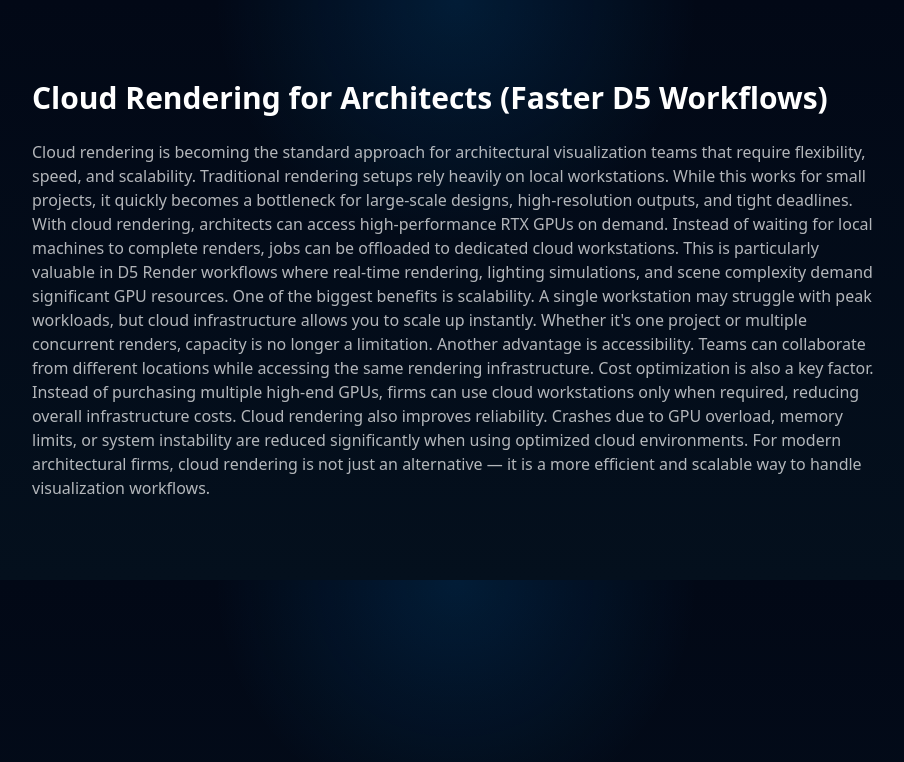
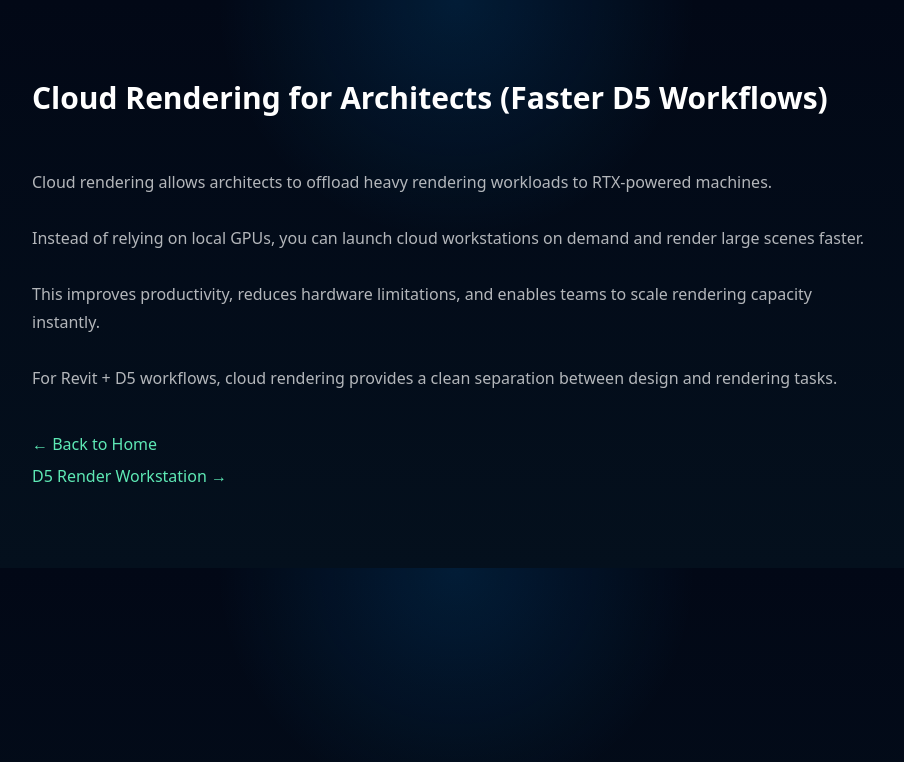
Before and after one commit to coreframecloud/coreframecloudwebsite, a Next.js app: page /cloud-rendering-for-architects in a window 1280 px wide. Shown: the top 762 px of the page, without its empty margins (184-1088 px from the left). Built offline with nearby package versions, Linux system fonts and the light colour scheme.

Commit message:
Refine CoreFrame D5 render, header, footer, and SEO3

```diff
--- a/app/[slug]/page.tsx
+++ b/app/[slug]/page.tsx
@@ -7,135 +7,81 @@ type PageData = {
 };
 
 const pagesData: Record<string, PageData> = {
-  "d5-render-cloud": {
-    title: "D5 Render Cloud Workstation",
-    description: "Run D5 Render on RTX GPUs in the cloud.",
-    content:
-      "Run D5 Render on RTX GPUs in the cloud without upgrading hardware.",
-  },
-  "cloud-rendering-for-architects": {
-    title: "Cloud Rendering for Architects",
-    description: "RTX cloud GPUs for architectural workflows.",
-    content:
-      "Use RTX cloud GPUs for architectural visualization and large scenes.",
-  },
   "d5-render-cloud-workstation": {
     title: "D5 Render Cloud Workstation (RTX GPU for Architects)",
-  description: "Run D5 Render on RTX GPUs in the cloud with ready-to-use workstations.",
+    description:
+      "Run D5 Render on RTX GPUs in the cloud with ready-to-use workstations.",
     content: `
-D5 Render Cloud Workstation is designed for architects, visualization studios, and 3D designers who need high-performance rendering without investing in expensive local GPUs.
+D5 Render Cloud Workstation is designed for architects and 3D designers who need high-performance rendering without investing in expensive GPUs.
 
-Instead of upgrading your workstation, you can launch a fully configured Windows machine with RTX GPU, WDDM enabled, and start rendering in under 2 minutes.
+Launch a fully configured Windows workstation with RTX GPU, WDDM enabled, and start rendering in under 2 minutes.
 
-This approach eliminates the need for hardware procurement, setup, driver installation, and system maintenance. You simply launch, upload your project files, render, download the output, and terminate the session.
+Choose VRAM from 16GB to 48GB depending on scene complexity. Upload files, render, download output, and terminate the session.
 
-The biggest advantage comes from VRAM flexibility. With options ranging from 16GB to 48GB VRAM, you can choose the right configuration depending on scene complexity. Large architectural scenes, high-resolution outputs, and real-time lighting workflows benefit significantly from higher VRAM.
-
-Another important aspect is cost efficiency. Instead of locking capital into GPUs that may sit idle, cloud workstations allow you to pay only for active usage. This is especially useful for studios handling fluctuating workloads.
-
-For teams using Revit + D5 Render workflows, this model works seamlessly. Design work can continue locally, while rendering jobs are offloaded to high-performance cloud machines.
-
-Security is also built into the workflow. Files are transferred only to the provisioned workstation and removed when the session ends, ensuring isolation between users.
-
-If you are currently limited by GPU memory, rendering speed, or system stability, moving to a D5 Render cloud workstation can significantly improve productivity and turnaround time.
-`
+This eliminates hardware costs, improves rendering speed, and allows flexible scaling for different project sizes.
+`,
   },
 
   "cloud-rendering-for-architects": {
     title: "Cloud Rendering for Architects (Faster D5 Workflows)",
-  description: "How architects use cloud GPUs for faster rendering workflows.",
+    description:
+      "How architects use cloud GPUs for faster rendering workflows.",
     content: `
-Cloud rendering is becoming the standard approach for architectural visualization teams that require flexibility, speed, and scalability.
+Cloud rendering allows architects to offload heavy rendering workloads to RTX-powered machines.
 
-Traditional rendering setups rely heavily on local workstations. While this works for small projects, it quickly becomes a bottleneck for large-scale designs, high-resolution outputs, and tight deadlines.
+Instead of relying on local GPUs, you can launch cloud workstations on demand and render large scenes faster.
 
-With cloud rendering, architects can access high-performance RTX GPUs on demand. Instead of waiting for local machines to complete renders, jobs can be offloaded to dedicated cloud workstations.
+This improves productivity, reduces hardware limitations, and enables teams to scale rendering capacity instantly.
 
-This is particularly valuable in D5 Render workflows where real-time rendering, lighting simulations, and scene complexity demand significant GPU resources.
-
-One of the biggest benefits is scalability. A single workstation may struggle with peak workloads, but cloud infrastructure allows you to scale up instantly. Whether it's one project or multiple concurrent renders, capacity is no longer a limitation.
-
-Another advantage is accessibility. Teams can collaborate from different locations while accessing the same rendering infrastructure.
-
-Cost optimization is also a key factor. Instead of purchasing multiple high-end GPUs, firms can use cloud workstations only when required, reducing overall infrastructure costs.
-
-Cloud rendering also improves reliability. Crashes due to GPU overload, memory limits, or system instability are reduced significantly when using optimized cloud environments.
-
-For modern architectural firms, cloud rendering is not just an alternative — it is a more efficient and scalable way to handle visualization workflows.
-`
+For Revit + D5 workflows, cloud rendering provides a clean separation between design and rendering tasks.
+`,
   },
 
   "d5-render-vs-local-gpu": {
     title: "D5 Render Cloud vs Local GPU (Performance Comparison)",
-  description: "Compare cloud rendering vs local GPU for D5 Render workflows.",
+    description:
+      "Compare cloud rendering vs local GPU for D5 Render workflows.",
     content: `
-Choosing between a local GPU workstation and a cloud rendering setup depends on workload, budget, and flexibility requirements.
+Local GPUs are limited by VRAM and hardware constraints.
 
-Local GPUs provide immediate access and no dependency on internet connectivity. However, they come with limitations such as fixed VRAM, high upfront cost, and lack of scalability.
+Cloud GPUs allow you to choose configurations based on project needs, improving performance for large scenes.
 
-Cloud workstations, on the other hand, allow you to choose GPU configurations based on project requirements. This means you are not restricted by your local hardware capabilities.
+Cloud rendering reduces hardware costs, eliminates maintenance, and allows flexible usage based on workload.
+`,
+  },
 
-Performance differences become noticeable when working with large scenes. Cloud GPUs with higher VRAM can handle complex lighting, textures, and geometry more efficiently than mid-range local GPUs.
-
-Another key factor is utilization. Local GPUs often remain idle when not rendering, leading to inefficient capital usage. Cloud GPUs are used only when needed, making them more cost-effective in variable workloads.
-
-Maintenance is also a concern with local setups. Driver updates, hardware failures, and system configuration issues can disrupt workflows. Cloud environments are pre-configured and managed, reducing operational overhead.
-
-For teams working on tight deadlines or handling multiple projects, cloud rendering offers a clear advantage in terms of speed and flexibility.
-
-In most modern workflows, a hybrid approach works best — design locally and render in the cloud.
-`
-},
   "revit-d5-cloud-workflow": {
     title: "Revit + D5 Render Cloud Workflow",
-  description: "Optimize Revit to D5 workflows using cloud GPUs.",
+    description:
+      "Optimize Revit to D5 workflows using cloud GPUs.",
     content: `
-Revit and D5 Render are widely used together in architectural workflows, but rendering performance often becomes a bottleneck.
+Revit and D5 Render workflows benefit significantly from cloud rendering.
 
-A cloud-based workflow allows teams to continue designing in Revit locally while offloading rendering tasks to high-performance RTX workstations.
+Design locally in Revit and offload rendering to RTX-powered cloud workstations.
 
-The process is simple. Models are prepared locally, exported or synced to D5 Render, and then transferred to the cloud workstation for rendering.
-
-This separation ensures that design and rendering tasks do not compete for the same system resources.
-
-With higher VRAM configurations available in the cloud, large Revit models can be rendered without crashes or memory limitations.
-
-This also improves iteration speed. Designers can make changes locally while renders are processed in parallel on cloud machines.
-
-For teams working on presentations, competitions, or client deliverables, this workflow significantly reduces turnaround time.
-
-Cloud rendering also enables consistent performance across team members, eliminating differences caused by varying local hardware capabilities.
-
-For firms scaling their visualization capabilities, integrating cloud rendering into Revit + D5 workflows is a natural progression.
-`
+This improves rendering speed and ensures stable performance for large models.
+`,
   },
 
   "gpu-rendering-service-india": {
     title: "GPU Rendering Service India (RTX Cloud Workstations)",
-  description: "Affordable GPU rendering services in India for architects and designers.",
+    description:
+      "Affordable GPU rendering services in India for architects.",
     content: `
-GPU rendering services in India are gaining traction as more design teams move toward cloud-based infrastructure.
+GPU rendering services allow users to access high-performance RTX GPUs without upfront investment.
 
-High-end GPUs are expensive and often underutilized. Cloud GPU services provide a more efficient way to access rendering power without heavy capital investment.
+Start rendering from ₹90/hr and scale based on your project needs.
 
-With hourly pricing models, users can start rendering from as low as ₹90/hr depending on the configuration.
-
-This makes advanced rendering accessible to freelancers, small studios, and large firms alike.
-
-RTX GPUs are particularly well-suited for D5 Render workflows, offering real-time rendering capabilities and improved lighting simulations.
-
-Another important factor is deployment speed. Instead of setting up systems manually, users can launch pre-configured workstations instantly.
-
-Data transfer workflows are also optimized, allowing users to upload project files, render, and download results without complex setup.
-
-For the Indian market, where cost sensitivity and scalability are critical, GPU rendering services provide a practical solution.
-
-As demand for high-quality visualization increases, cloud-based GPU rendering is becoming an essential part of the modern design stack.
-`
-}
+This model is ideal for architects, freelancers, and studios handling variable workloads.
+`,
+  },
 };
 
-export function generateMetadata({ params }: { params: { slug: string } }): Metadata {
+export function generateMetadata({
+  params,
+}: {
+  params: { slug: string };
+}): Metadata {
   const data = pagesData[params.slug];
 
   if (!data) {
@@ -153,7 +99,11 @@ export function generateMetadata({ params }: { params: { slug: string } }): Meta
   };
 }
 
-export default function Page({ params }: { params: { slug: string } }) {
+export default function Page({
+  params,
+}: {
+  params: { slug: string };
+}) {
   const data = pagesData[params.slug];
 
   if (!data) {
@@ -163,7 +113,20 @@ export default function Page({ params }: { params: { slug: string } }) {
   return (
     <div className="max-w-4xl mx-auto px-6 py-20 text-white">
       <h1 className="text-3xl font-semibold">{data.title}</h1>
-      <p className="mt-6 text-white/70">{data.content}</p>
+
+      <p className="mt-6 text-white/70 leading-7 whitespace-pre-line">
+        {data.content}
+      </p>
+
+      {/* Internal links */}
+      <div className="mt-10 text-emerald-300 space-y-2">
+        <a href="/" className="block hover:underline">
+          ← Back to Home
+        </a>
+        <a href="/d5-render" className="block hover:underline">
+          D5 Render Workstation →
+        </a>
+      </div>
     </div>
   );
 }
```
Lines whose indentation alone changed are shown as unchanged.
